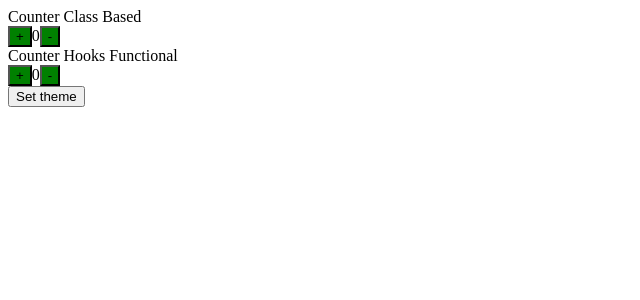
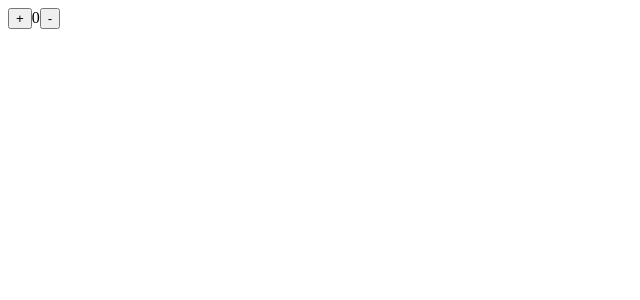
Before and after one commit to AR123456/react-wds-recipe, a React (Create React App) app: page / in a window 1280 px wide. Shown: the top 300 px of the page, without its empty margins (0-640 px from the left). Built offline with nearby package versions, Linux system fonts and the light colour scheme.

Commit message:
counter returning some jsx

```diff
--- a/src/App.js
+++ b/src/App.js
@@ -1,28 +1,10 @@
-import React, { useState } from "react";
-import Counter from "./Counter";
-import CounterFunctionHook from "./CounterFunctionHook";
-// context has a provider- passes out a value and consumer - consumes the value
-export const ThemeContext = React.createContext();
-
 function App() {
-  const [theme, setTheme] = useState("green");
   return (
-    // wrap return in the proivider here the value is state in application
-    <ThemeContext.Provider value={{ backgroundColor: theme }}>
-      Counter Class Based
-      <Counter initialCount={0}></Counter>
-      Counter Hooks Functional
-      <CounterFunctionHook initialCount={0}></CounterFunctionHook>
-      <button
-        onClick={() =>
-          setTheme((prevTheme) => {
-            return prevTheme === "red" ? "blue" : "red";
-          })
-        }
-      >
-        Set theme
-      </button>
-    </ThemeContext.Provider>
+    <div>
+      <button>+</button>
+      <span>0</span>
+      <button>-</button>
+    </div>
   );
 }
 
```
